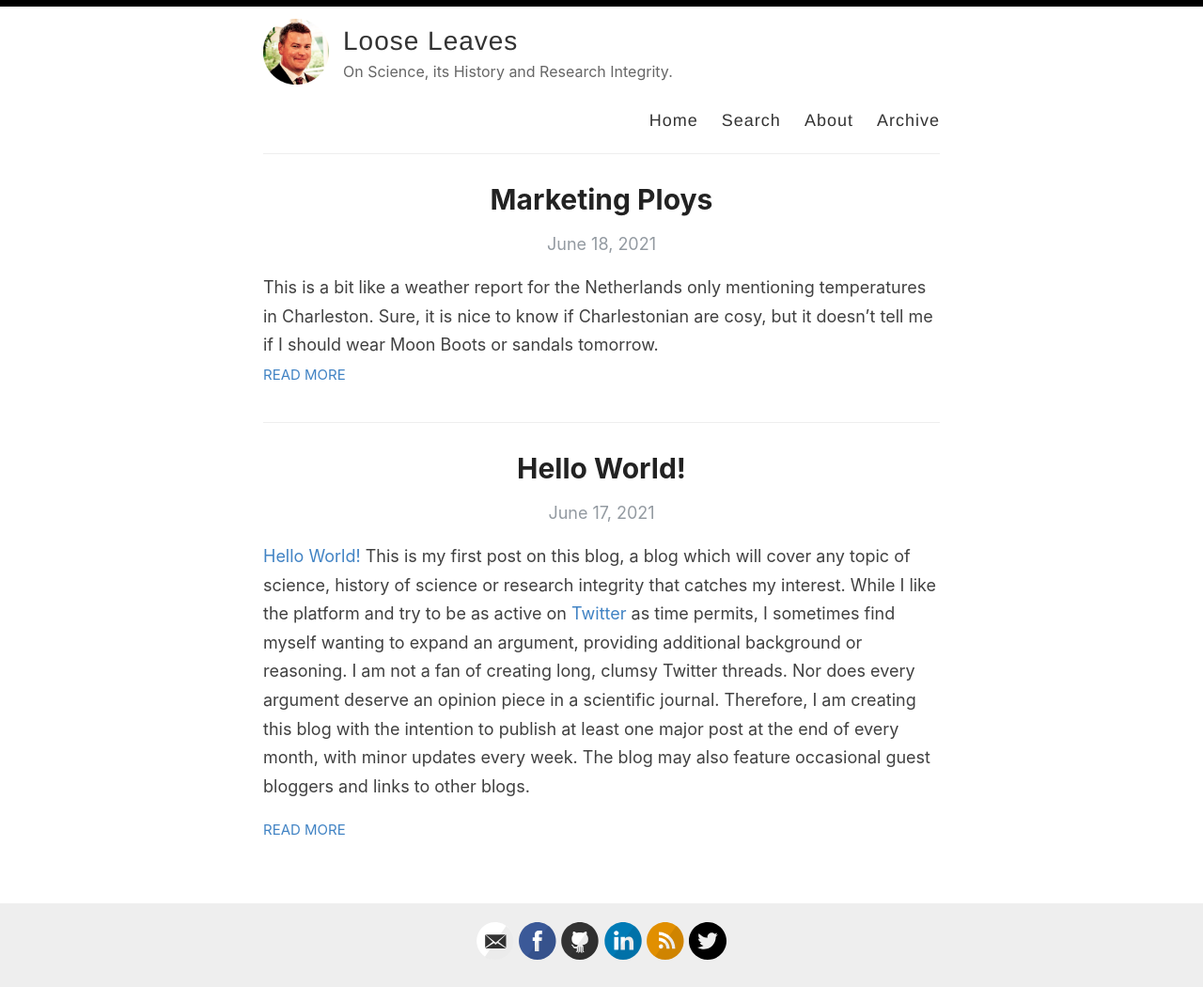
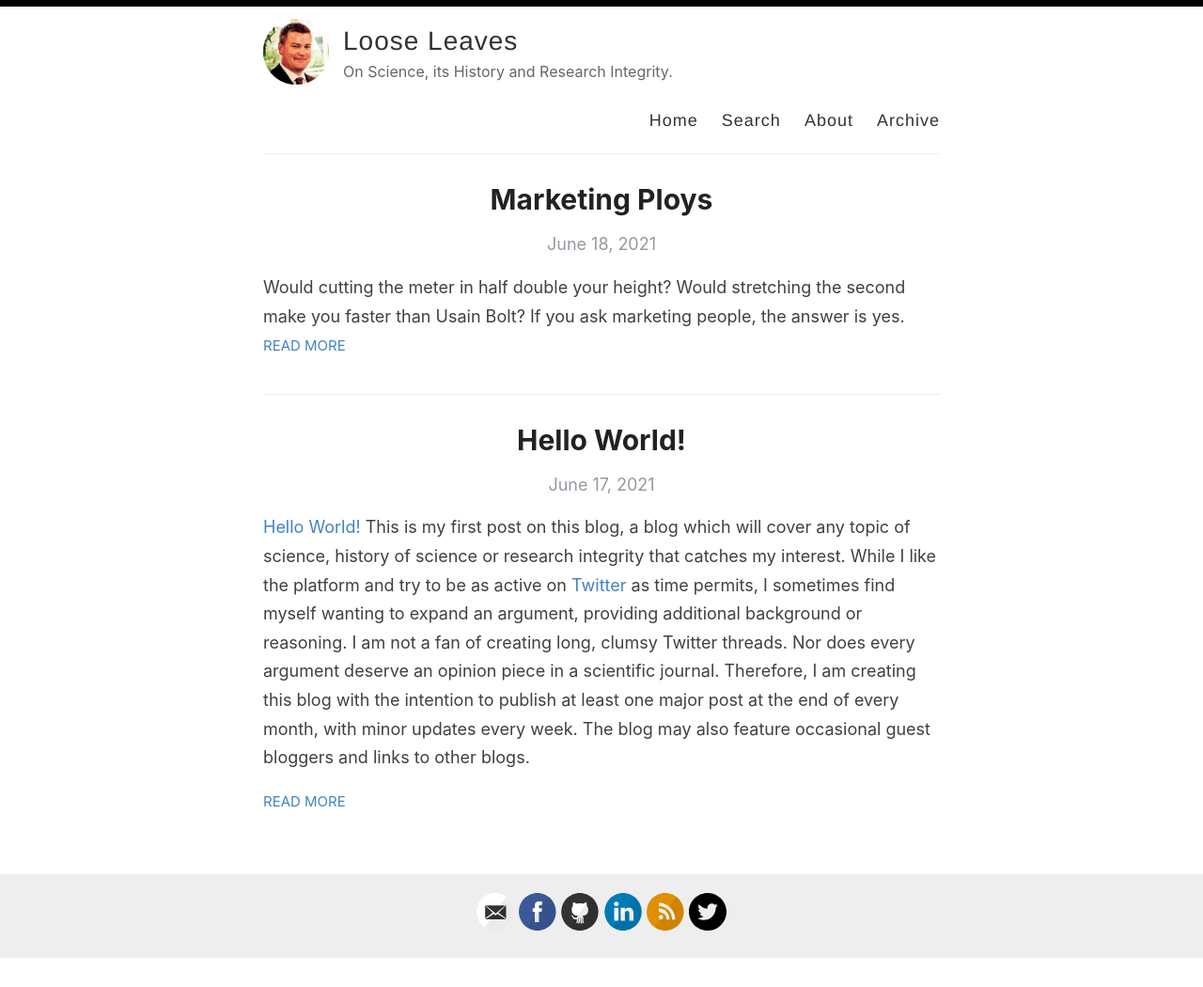
Before and after one commit to amitmerchant1990/reverie, a Jekyll site: the page built from index.html, in a window 1280 px wide. Shown: the whole page at 94% size. Built offline with Jekyll 4.4.1, drawn with Linux system fonts in a browser that asks for light colours; the list of posts is cut into pages by our own code; after the commit the page ends 1020 px from its top, so only the background shows below that.

Commit message:
Update 2021-06-18-Marketing_Ploys.md

```diff
--- a/_posts/2021-06-18-Marketing_Ploys.md
+++ b/_posts/2021-06-18-Marketing_Ploys.md
@@ -2,7 +2,7 @@
 layout: post
 title:  Marketing Ploys
 categories: [Science, Research Integrity]
-excerpt: This is a bit like a weather report for the Netherlands only mentioning temperatures in Charleston. Sure, it is nice to know if Charlestonian are cosy, but it doesn’t tell me if I should wear Moon Boots or sandals tomorrow.
+excerpt: Would cutting the meter in half double your height? Would stretching the second make you faster than Usain Bolt? If you ask marketing people, the answer is yes.
 ---
 
 Would cutting the meter in half double your height? Would stretching the second make you faster than Usain Bolt? If you ask marketing people, the answer is yes.
```
